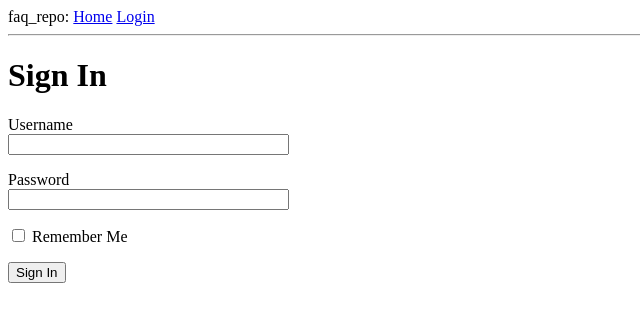
After one commit to beacoder/FaqRepo, a Flask app: page /login in a window 1280 px wide. The commit adds this page. Shown: the top 322 px of the page, without its empty margins (0-640 px from the left). Run offline with Flask 2, Linux system fonts and the light colour scheme.

Commit message:
Add login form and template.
Change-Id: I315130fef635de6e94fe3f26964e2941d01dbd31

```diff
--- a/app/__init__.py
+++ b/app/__init__.py
@@ -7,9 +7,11 @@ import sys
 sys.path.insert(0, "/home/ehumche/private/py3-lib/lib/python3.5/site-packages")
 
 from flask import Flask
+from config import Config
 
 # app is member variable of app-package
 app = Flask(__name__)
+app.config.from_object(Config)
 
 # place at bottom to avoid circular imports
 from app import routes
--- /dev/null
+++ b/app/forms.py
@@ -0,0 +1,17 @@
+#!/app/vbuild/RHEL7-x86_64/python/3.5.0/bin/python3
+# -*- coding: utf-8 -*-
+
+# codes will be executed when app-package is imported
+
+import sys
+sys.path.insert(0, "/home/ehumche/private/py3-lib/lib/python3.5/site-packages")
+
+from flask_wtf import FlaskForm
+from wtforms import StringField, PasswordField, BooleanField, SubmitField
+from wtforms.validators import DataRequired
+
+class LoginForm(FlaskForm):
+    username = StringField('Username', validators=[DataRequired()])
+    password = PasswordField('Password', validators=[DataRequired()])
+    remember_me = BooleanField('Remember Me')
+    submit = SubmitField('Sign In')
--- a/app/routes.py
+++ b/app/routes.py
@@ -4,10 +4,12 @@
 import sys
 sys.path.insert(0, "/home/ehumche/private/py3-lib/lib/python3.5/site-packages")
 
-from flask import render_template
+from flask import render_template, flash, redirect, url_for
 from app import app
+from app.forms import LoginForm
 
 # view-function for mapping url to request-handler
+
 @app.route('/')
 @app.route('/index')
 def index():
@@ -23,3 +25,12 @@ def index():
         }
     ]
     return render_template('index.html', title='Home', user=user, posts=posts)
+
+@app.route('/login', methods=['GET', 'POST'])
+def login():
+    form = LoginForm()
+    if form.validate_on_submit():
+        flash('Login requested for user {}, remember_me={}'.format(
+            form.username.data, form.remember_me.data))
+        return redirect(url_for('index'))
+    return render_template('login.html', title='Sign In', form=form)
--- a/app/templates/base.html
+++ b/app/templates/base.html
@@ -3,13 +3,26 @@
         {% if title %}
         <title>{{ title }} - faq_repo</title>
         {% else %}
-        <title>Welcome to faq_repo</title>
+        <title>faq_repo</title>
         {% endif %}
     </head>
     <body>
-        <div>faq_repo: <a href="/index">Home</a></div>
+        <div>
+            faq_repo:
+            <a href="{{ url_for('index') }}">Home</a>
+            <a href="{{ url_for('login') }}">Login</a>
+        </div>
         <!-- thematic break -->
         <hr>
+        {% with messages = get_flashed_messages() %}
+        {% if messages %}
+        <ul>
+            {% for message in messages %}
+            <li>{{ message }}</li>
+            {% endfor %}
+        </ul>
+        {% endif %}
+        {% endwith %}
         {% block content %}{% endblock %}
     </body>
 </html>
--- /dev/null
+++ b/app/templates/login.html
@@ -0,0 +1,24 @@
+{% extends "base.html" %}
+
+{% block content %}
+    <h1>Sign In</h1>
+    <form action="" method="post" novalidate>
+        {{ form.hidden_tag() }}
+        <p>
+            {{ form.username.label }}<br>
+            {{ form.username(size=32) }}
+            {% for error in form.username.errors %}
+            <span style="color: red;">[{{ error }}]</span>
+            {% endfor %}
+        </p>
+        <p>
+            {{ form.password.label }}<br>
+            {{ form.password(size=32) }}
+            {% for error in form.password.errors %}
+            <span style="color: red;">[{{ error }}]</span>
+            {% endfor %}
+        </p>
+        <p>{{ form.remember_me() }} {{ form.remember_me.label }}</p>
+        <p>{{ form.submit() }}</p>
+    </form>
+{% endblock %}
```
Also changed, not shown: config.py (added, +10 -0 lines).
